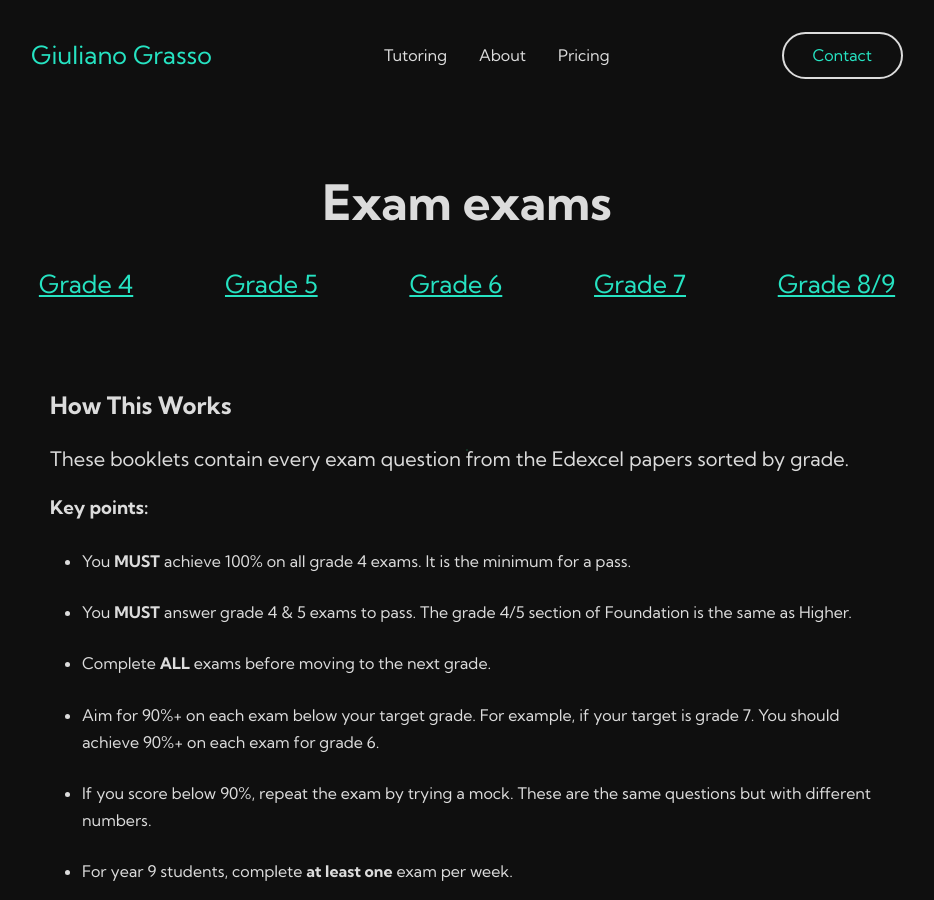
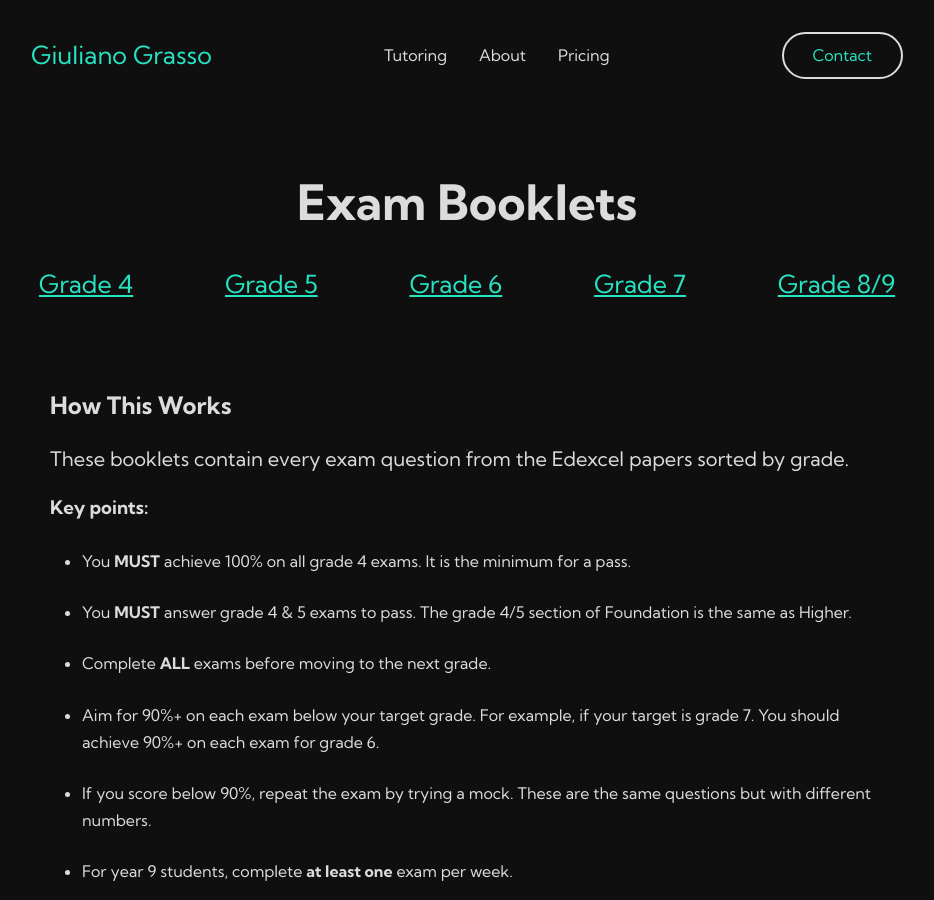
Before and after one commit to GG1982/Jekyll-ggmaths, a Jekyll site: the page built from pages/gcse-exams.html, in a window 1280 px wide and 900 px high. Shown: the whole window, without its empty margins (173-1107 px from the left). Built offline with Jekyll 4.4.1, drawn with Linux system fonts in a browser that asks for light colours.

Commit message:
fix title

```diff
--- a/pages/gcse-exams.html
+++ b/pages/gcse-exams.html
@@ -7,7 +7,7 @@ custom_css: secondary
 
 <main>
     <nav class="grade-nav">
-        <h1>Exam exams</h1>
+        <h1>Exam Booklets</h1>
         <ul role="list">
             <li><a href="#grade-4" class="font-1 body-link capitalize">grade 4</a></li>
             <li><a href="#grade-5" class="font-1 body-link capitalize">grade 5</a></li>
```
Also changed, not shown: 1 other file.
